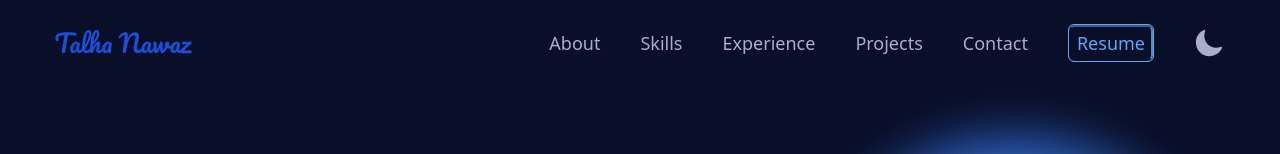
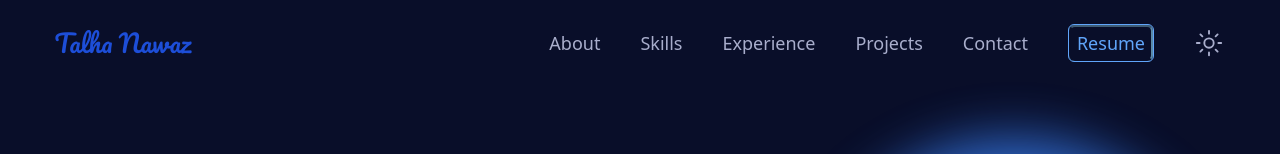
Before and after one commit to talha-fullstackdev/portfolio-nextjs-2, a Next.js app: page / in a window 1280 px wide. Shown: the top 154 px of the page. Built offline with nearby package versions, Linux system fonts and the light colour scheme.

Commit message:
implment light and dark mode

```diff
--- a/src/app/components/header/Navbar.jsx
+++ b/src/app/components/header/Navbar.jsx
@@ -1,13 +1,92 @@
-"use client"
-import React, { useState ,useEffect} from "react";
-import { IoSunnyOutline } from "react-icons/io5";
-import { IoMoon } from "react-icons/io5";
+// "use client";
+// import React, { useState, useEffect } from "react";
+// import { IoSunnyOutline } from "react-icons/io5";
+// import { IoMoon } from "react-icons/io5";
+// const Navbar = () => {
+//   const linkStyles =
+//     "hover:text-blue-400 dark:hover:text-blue-600 hover:underline hover:underline-offset-4";
+//   const [darkMode, setdarkMode] = useState(true);
+//   const handleDarkMode = () => {
+//     setdarkMode(!darkMode);
+//   };
+//   useEffect(() => {
+//     if (darkMode) {
+//       document.documentElement.classList.add("dark");
+//     } else {
+//       document.documentElement.classList.remove("dark");
+//     }
+//   }, [darkMode]);
+//   return (
+//     <>
+//       <ul className=" flex dark:text-slate-600 flex-col gap-2 text-lg mt-3 md:flex-row md:justify-center md:items-center md:gap-10 md:mt-0 md:py-2 flex-wrap ">
+//         <a className={linkStyles} href="">
+//           About
+//         </a>
+//         <a className={linkStyles} href="">
+//           Skills
+//         </a>
+//         <a className={linkStyles} href="">
+//           Experience
+//         </a>
+//         <a className={linkStyles} href="">
+//           Projects
+//         </a>
+//         <a className={linkStyles} href="">
+//           Contact
+//         </a>
+//         <a
+//           href=""
+//           className="relative text-blue-400 border p-1 px-2 rounded-md border-blue-400 overflow-hidden group"
+//         >
+//           <span className="absolute inset-0 border-2 border-blue-400 rounded-md animate-border-glow"></span>
+//           <span className="relative z-10 dark:text-black ">Resume</span>
+//         </a>
+//         {darkMode ? (
+//           <button
+//             onClick={handleDarkMode}
+//              className="text-3xl dark:hover:text-orange-300 dark:text-slate-600"
+//           >
+//            <IoSunnyOutline />
+//           </button>
+//         ) : (
+//           <button
+
+//               className="text-3xl hover:text-slate-400 "
+//             onClick={handleDarkMode}
+//             title="light"
+//           >
+
+//             <IoMoon />
+//           </button>
+//         )}
+//       </ul>
+//     </>
+//   );
+// };
+
+// export default Navbar;
+"use client";
+import React, { useState, useEffect } from "react";
+import { IoSunnyOutline, IoMoon } from "react-icons/io5";
+
 const Navbar = () => {
-  const linkStyles="hover:text-blue-400 dark:hover:text-blue-600 hover:underline hover:underline-offset-4"
-  const [darkMode,setdarkMode]=useState(true)
-  const handleDarkMode =()=>{
-    setdarkMode(!darkMode)
+  const linkStyles =
+    "hover:text-blue-400 dark:hover:text-blue-600 hover:underline hover:underline-offset-4";
+
+  // Load theme from localStorage or default to light mode
+  const [darkMode, setDarkMode] = useState(() => {
+    if (typeof window !== "undefined") {
+      return localStorage.getItem("theme") === "dark";
     }
+    return false; // Default to light mode
+  });
+
+  const handleDarkMode = () => {
+    const newMode = !darkMode;
+    setDarkMode(newMode);
+    localStorage.setItem("theme", newMode ? "dark" : "light");
+  };
+
   useEffect(() => {
     if (darkMode) {
       document.documentElement.classList.add("dark");
@@ -15,27 +94,39 @@ const Navbar = () => {
       document.documentElement.classList.remove("dark");
     }
   }, [darkMode]);
+
   return (
-    <>
-      <ul className=" flex dark:text-slate-600 flex-col gap-2 text-lg mt-3 md:flex-row md:justify-center md:items-center md:gap-10 md:mt-0 md:py-2 flex-wrap ">
-        <a className={linkStyles} href="">About</a>
-        <a className={linkStyles} href="">Skills</a>
-        <a className={linkStyles} href="">Experience</a>
-        <a className={linkStyles} href="">Projects</a>
-        <a className={linkStyles} href="">Contact</a>
+    <ul className="flex dark:text-slate-600 flex-col gap-2 text-lg mt-3 md:flex-row md:justify-center md:items-center md:gap-10 md:mt-0 md:py-2 flex-wrap">
+      <a className={linkStyles} href="">
+        About
+      </a>
+      <a className={linkStyles} href="">
+        Skills
+      </a>
+      <a className={linkStyles} href="">
+        Experience
+      </a>
+      <a className={linkStyles} href="">
+        Projects
+      </a>
+      <a className={linkStyles} href="">
+        Contact
+      </a>
       <a
         href=""
         className="relative text-blue-400 border p-1 px-2 rounded-md border-blue-400 overflow-hidden group"
       >
         <span className="absolute inset-0 border-2 border-blue-400 rounded-md animate-border-glow"></span>
-          <span className="relative z-10 dark:text-black ">Resume</span>
+        <span className="relative z-10 dark:text-black">Resume</span>
       </a>
-       {darkMode ? <button onClick={handleDarkMode}  className="text-3xl dark:hover:text-slate-400 "  >
-       <IoMoon />
-        </button> :
-        <button className="text-3xl hover:text-orange-300 dark:text-slate-600"  onClick={handleDarkMode} title="light"> <IoSunnyOutline /></button>}
+
+      <button
+        onClick={handleDarkMode}
+        className="text-3xl dark:hover:text-slate-300 dark:text-slate-600 hover:text-orange-300"
+      >
+        {darkMode ? <IoMoon />  :  <IoSunnyOutline />}
+      </button>
     </ul>
-    </>
   );
 };
 
--- a/src/app/components/services/ServicesDetails.jsx
+++ b/src/app/components/services/ServicesDetails.jsx
@@ -13,7 +13,7 @@ const ServicesDetails = () => {
         {data.map((item, index) => (
           <div
             key={index}
-            className="relative group flex cursor-pointer items-center justify-center w-16 h-16 bg-slate-600 rounded-full shadow-md p-2"
+            className="relative group flex cursor-pointer items-center justify-center w-16 h-16 dark:bg-white bg-slate-600 rounded-full shadow-md p-2"
           >
             <Image
               src={item.icon}
```
Lines whose indentation alone changed are shown as unchanged.
